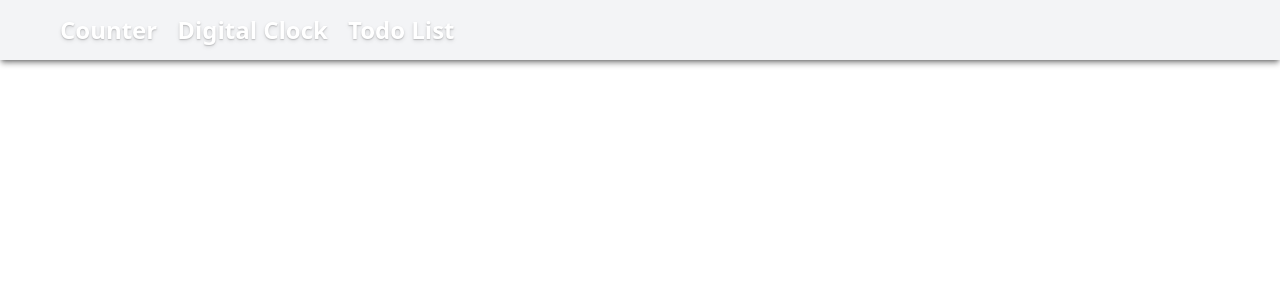
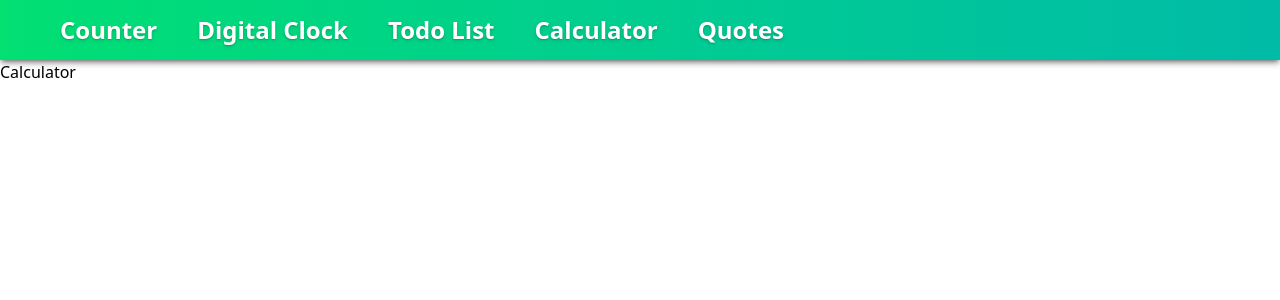
Before and after one commit to saitejavadagam/React-mini-projects, a React (Vite) app: page /calculator in a window 1280 px wide. Shown: the top 300 px of the page. Built offline with nearby package versions, Linux system fonts and the light colour scheme.

Commit message:
ADD calculator and quotes

```diff
--- a/src/App.jsx
+++ b/src/App.jsx
@@ -4,10 +4,12 @@ import { Route,Routes } from 'react-router-dom'
 import Navbar from './components/Navbar'
 import DigitalClock from './pages/DigitalClock'
 import TodoList from './pages/TodoList'
+import Calculator from './pages/Calculator'
+import './App.css'
 
 const App = () => {
 
-  const [gradient, setGradient] = useState("bg-gray-100");
+  const [gradient, setGradient] = useState("bg-gradient-to-r from-teal-500 to-cyan-500");
 
   return (
     <div>
@@ -18,6 +20,7 @@ const App = () => {
         <Route path="/counter" element={<Counter setGradient={setGradient}/>} />
         <Route path="/digitalclock" element={<DigitalClock setGradient={setGradient}/>} />
         <Route path="/todolist" element={<TodoList setGradient={setGradient}/>} />
+        <Route path="/calculator" element={<Calculator setGradient={setGradient}/>} />
       </Routes>
     </div>
   )
--- a/src/components/Navbar.jsx
+++ b/src/components/Navbar.jsx
@@ -4,11 +4,13 @@ import { Link } from 'react-router-dom'
 const Navbar = ({gradient}) => {
   return (
     <nav
-    className={`${gradient} h-15 text-white font-semibold text-2xl flex items-center px-15 gap-5 shadow-md shadow-black/40 text-shadow-md`}
+    className={`${gradient} navbar h-15 text-white font-semibold text-2xl flex items-center px-15 gap-10 shadow-md shadow-black/40 text-shadow-md`}
     >
         <Link to="/counter">Counter</Link>
         <Link to="/digitalclock">Digital Clock</Link>
         <Link to="/todolist">Todo List</Link>
+        <Link to="/calculator">Calculator</Link>
+        <Link to="/quotes">Quotes</Link>
     </nav>
   )
 }
--- a/src/index.css
+++ b/src/index.css
@@ -4,3 +4,12 @@ body {
     margin: 0;
     padding: 0;
 }
+
+@layer components {
+  .navbar > *:hover {
+    color: white;
+    transform: scale(1.1);
+    transition: 0.2s;
+    text-shadow: 0 0 8px rgba(255,255,255,0.5);
+  }
+}
--- /dev/null
+++ b/src/pages/Calculator.jsx
@@ -0,0 +1,14 @@
+import React, { useEffect } from 'react'
+
+const Calculator = ({setGradient}) => {
+
+    useEffect(()=>{
+        setGradient("bg-linear-to-r from-green-400 to-teal-500")
+    },[])
+
+  return (
+    <div>Calculator</div>
+  )
+}
+
+export default Calculator
--- /dev/null
+++ b/src/pages/Quotes.jsx
@@ -0,0 +1,9 @@
+import React from 'react'
+
+const Quotes = () => {
+  return (
+    <div>Random Quote Generator</div>
+  )
+}
+
+export default Quotes
```
